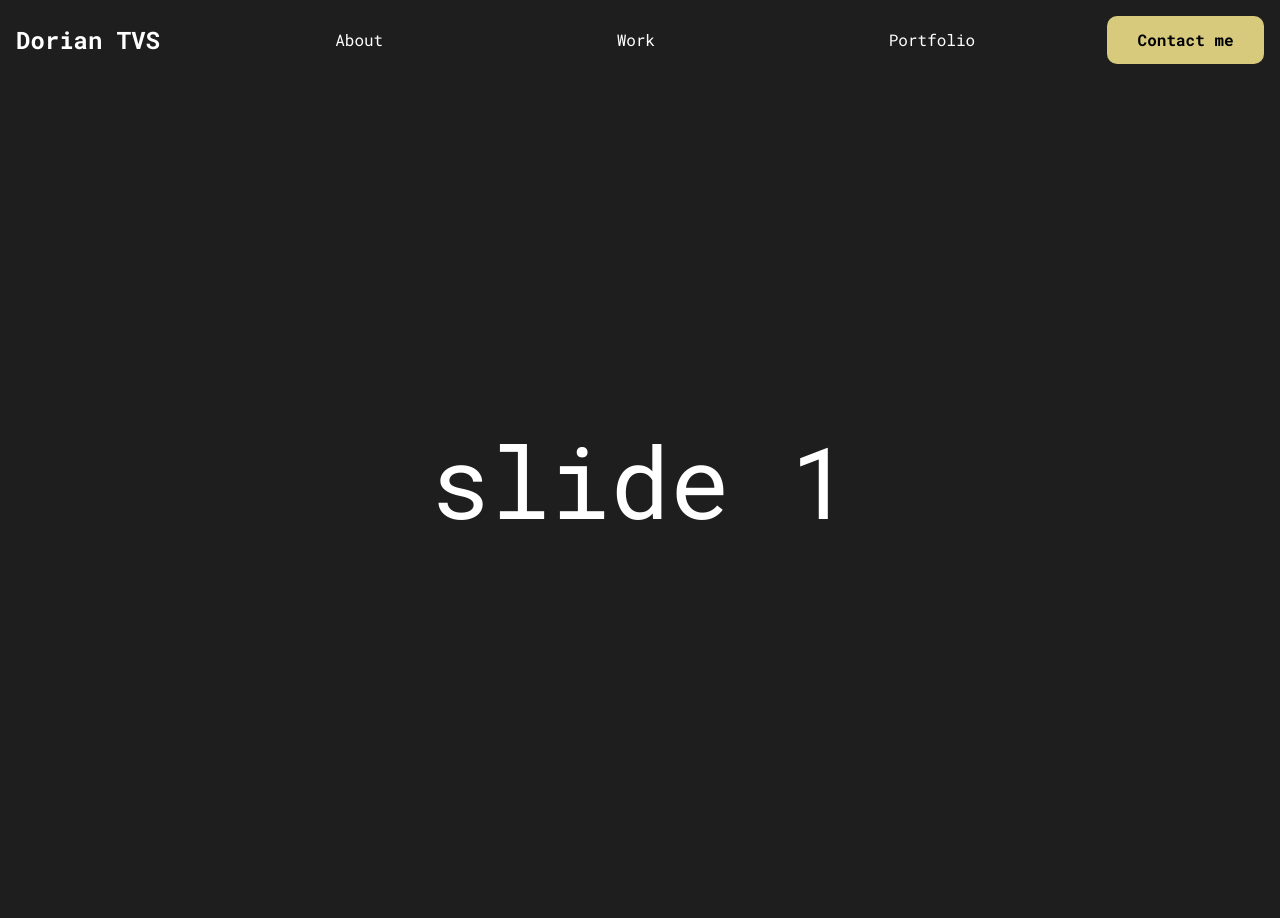
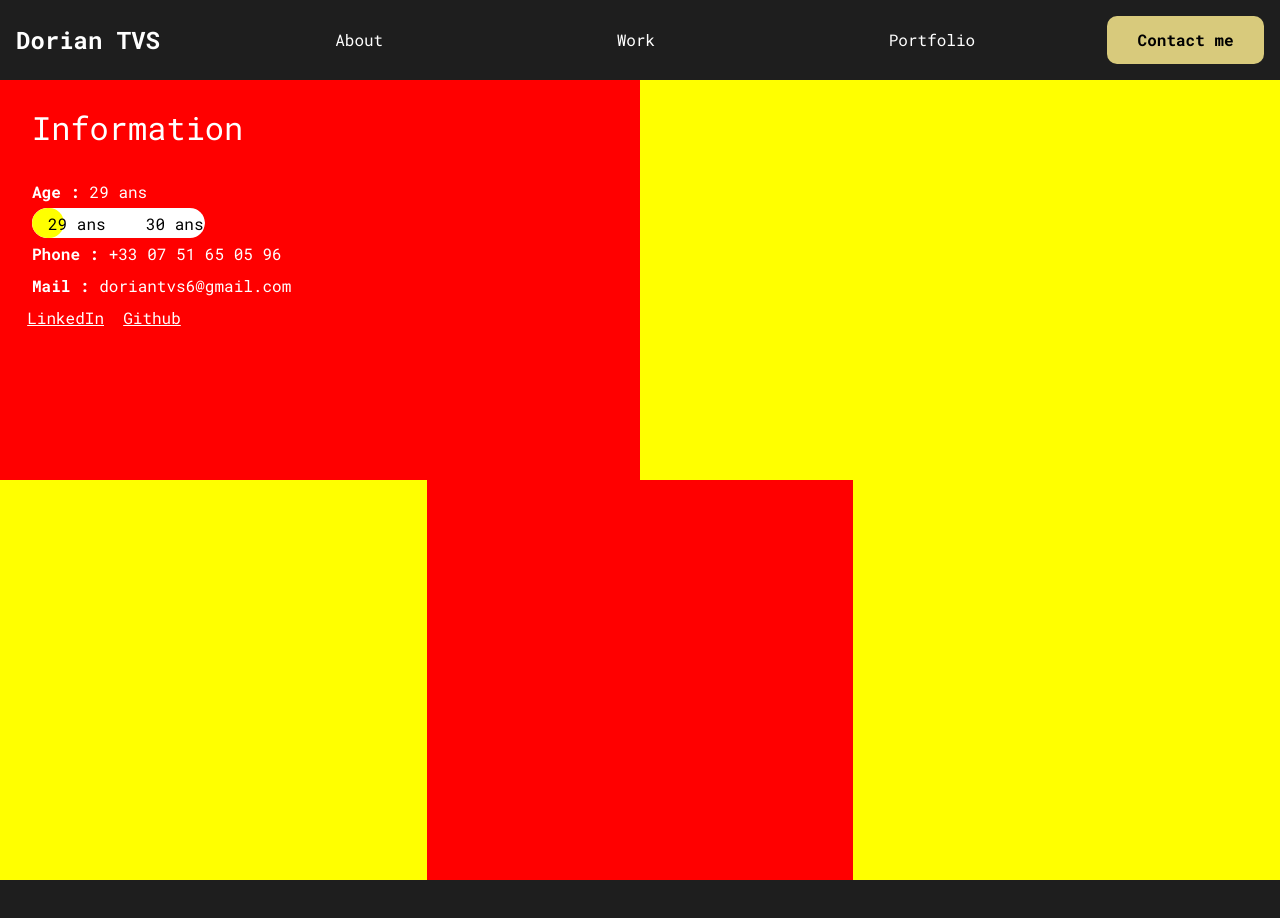
Before and after one commit to Kitalfa/Kitalfa.github.io, a plain HTML site: page index.html in a window 1280 px wide. Shown: the top 918 px of the page. Drawn offline with Linux system fonts and the light colour scheme.

Commit message:
Slide1 information

```diff
--- a/css/styles.css
+++ b/css/styles.css
@@ -3,6 +3,8 @@ body {
     background-color: #1e1e1e;
     color: white;
 }
+
+ /** Header **/
 
 .header {
     padding: 1rem;
@@ -52,6 +54,8 @@ body {
     background-color: beige;
 }
 
+/** Content **/
+
 .container {
     width: 100vw;
 }
@@ -88,6 +92,8 @@ body {
 
 .one {
     background-color: #1e1e1e;
+    display: flex;
+    flex-direction: column;
 }
 .two {
     background-color: #d8ca7c;
@@ -103,7 +109,7 @@ body {
     visibility: hidden;
 }
 
-/** Formulaire de contact **/
+/** Contact form **/
 
 .formContact {
     width: 100vw;
@@ -140,3 +146,117 @@ body {
     flex-direction: column;
 
 }
+
+/** Slide 1  **/
+
+.divParent1 {
+    background-color: blue;
+    display: flex;
+    width: 100vw;
+    height: 50vh;
+}
+
+.divParent1__information {
+    background-color: red;
+    width: 50%;
+    height: 100%;
+}
+
+.divParent1__interest {
+    background-color: yellow;
+    width: 50%;
+    height: 100%;
+}
+
+.divParent2 {
+    background-color: white;
+    display: flex;
+    width: 100vw;
+    height: 50vh;
+
+}
+
+.divParent1__language {
+    background-color: yellow;
+    width: 50%;
+    height: 100%;
+}
+
+.divParent1__aboutMe {
+    background-color: red;
+    width: 50%;
+    height: 100%;
+}
+
+.divParent1__skills {
+    background-color: yellow;
+    width: 50%;
+    height: 100%;
+}
+
+/** Slide 1__information **/
+
+.information__title {
+    font-size: 2rem;
+    padding: 2rem;
+}
+
+.information__text {
+    font-size: 1rem;
+    padding: 0 2rem;
+}
+
+.information__text p {
+    padding: 0.5rem 0rem;
+
+}
+
+.information__text strong {
+    font-weight: bold;
+}
+
+.information__progressBar {
+    width: 30%;
+    height: 30px;
+    background-color: yellow;
+    border-radius: 20px;
+    display: flex;
+    justify-content: space-between;
+    padding: 0 1rem;
+}
+
+.information__progressWrap{
+    background-color: white;
+    width: 30%;
+    height: 30px;
+    border-radius: 20px;
+    overflow: hidden;
+    position: relative;
+}
+
+.information__age {
+    width: 90%;
+    height: 30px;
+    position: absolute;
+    top: 0;
+    border-radius: 20px;
+    display: flex;
+    justify-content: space-between;
+    padding: 0 1rem;
+    z-index: 3;
+    color: black;
+
+}
+
+.information__link {
+    font-size: 1rem;
+    padding: 0.5rem;
+    display: flex;
+    justify-content: space-evenly;
+    width: 30%;
+
+}
+
+.information__link a {
+    color: white;
+}
--- a/index.html
+++ b/index.html
@@ -53,7 +53,45 @@
 
       <div class="blocHorizontal">
 
-        <main class="slide one">slide 1</main>
+        <main class="slide one">
+
+          <div class="divParent1">
+            <div class="divParent1__information">
+              <h2 class="information__title">
+                Information
+              </h2>
+              <div class="information__text">
+                <p><strong>Age : </strong>29 ans</p>
+                <div class="information__progressWrap">
+
+                  <div class="information__progressBar" ></div>
+                  <div class= "information__age">
+                    <p>29 ans</p>
+                    <p>30 ans</p>
+                  </div>
+                </div>
+
+                <p><strong>Phone : </strong>+33 07 51 65 05 96</p>
+                <p><strong>Mail : </strong>doriantvs6@gmail.com</p>
+              </div>
+                <div class="information__link">
+                  <a href="https://www.linkedin.com/in/dorian-travers-765a37141/">LinkedIn</a>
+                  <a href="https://github.com/Kitalfa">Github</a>
+
+                </div>
+
+            </div>
+            <div class="divParent1__interest"></div>
+          </div>
+
+          <div class="divParent2">
+            <div class="divParent1__language"></div>
+            <div class="divParent1__aboutMe"></div>
+            <div class="divParent1__skills"></div>
+          </div>
+
+        </main>
+
         <main class="slide two">slide 2</main>
         <main class="slide three">slide 3</main>
         <main class="slide four">slide 4</main>
--- a/js/javascript.js
+++ b/js/javascript.js
@@ -1,3 +1,5 @@
+// Formulaire
+
 const buttonContact = document.querySelector(".header__button")
 
 function contactForm () {
@@ -11,3 +13,29 @@ function contactForm () {
 buttonContact.addEventListener("click", contactForm)
 
 console.log(addEventListener)
+
+// Progress bar age
+
+
+
+const daysUntilNextYear = get_days_until_next_year();
+const Percent = moveProgressBar();
+
+function get_days_until_next_year()
+{
+     let Date1 = new Date(); // aujourd'hui
+     let Year = Date1.getFullYear();
+     let Date2 = new Date((Year+1)+'-01-01'); // 1er janvier de l'année suivante
+     let nbre_Jours = Math.ceil((Date2 - Date1)/(1000*60*60*24)); // .ceil : inclus aujourd'hui (sinon .floor)
+     return nbre_Jours;
+}
+
+function moveProgressBar() {
+
+     let dayNow = 365 - daysUntilNextYear;
+     let getPercent = (dayNow * 1) / 365;
+     return getPercent
+}
+
+const progressBar = document.querySelector(".information__progressBar");
+progressBar.style.width = Percent + '%';
```
